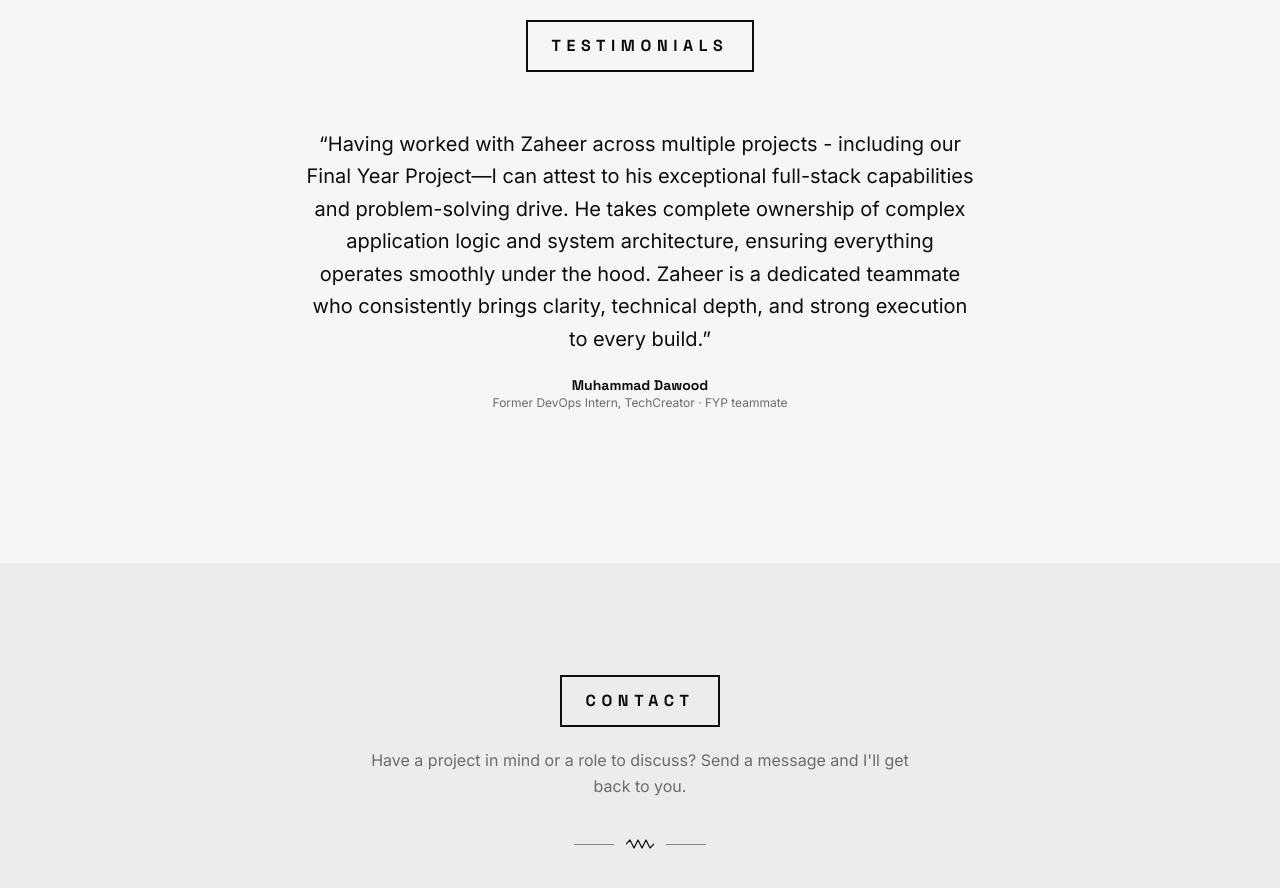
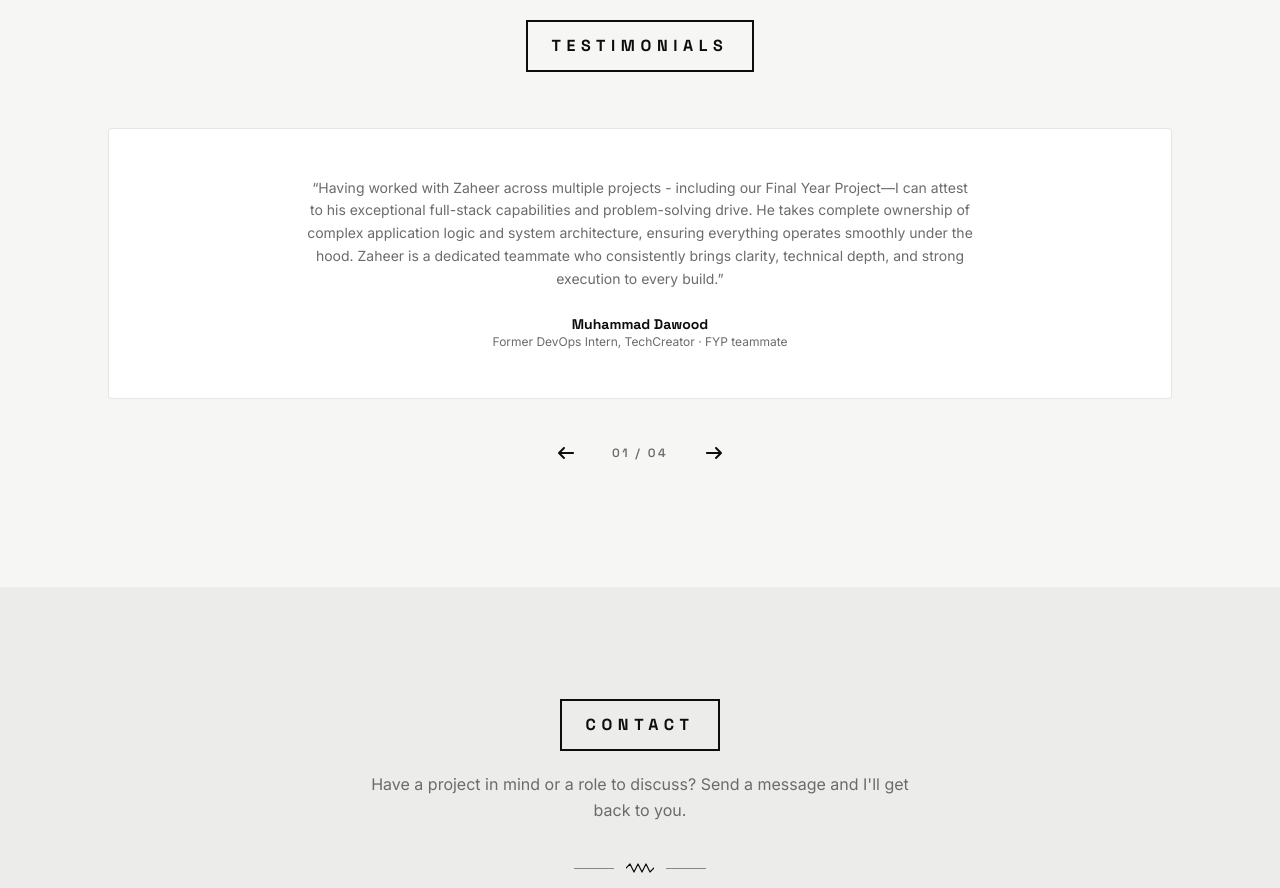
Before and after one commit to stackiid/zaheer-abbas-portfolio, a React (Vite) app: page / in a window 1280 px wide. Shown: the part 4300-5188 px from the top of the page. Built offline with nearby package versions, Linux system fonts and the light colour scheme.

Commit message:
feat(testimonials): adapt project card design system to horizontal single-item testimonial slider with touch and 20s autoplay

```diff
--- a/src/components/Testimonials/TestimonialCarousel.tsx
+++ b/src/components/Testimonials/TestimonialCarousel.tsx
@@ -1,18 +1,27 @@
-import { useCallback, useEffect, useRef, useState } from 'react'
+import { useCallback, useEffect, useMemo, useRef, useState } from 'react'
+import type { KeyboardEvent, TouchEvent } from 'react'
+import { FontAwesomeIcon } from '@fortawesome/react-fontawesome'
+import { faArrowLeft, faArrowRight } from '@fortawesome/free-solid-svg-icons'
 import { testimonials } from '@/data/testimonials'
 import { usePrefersReducedMotion } from '@/hooks/usePrefersReducedMotion'
 
-const ROTATE_MS = 30_000
+const ROTATE_MS = 20_000
+const SWIPE_THRESHOLD = 40
 
-// Shows exactly one testimonial at a time and auto-advances every 30s.
-// Manual navigation resets the timer so it never fights the visitor.
-// Entries without quote text (not yet supplied) are filtered out —
-// the component renders nothing if none are ready.
+// One testimonial visible at a time, in a wide card that reuses the Project
+// Card's own visual language (border, background, rounded-sm corners,
+// typography scale) and the Project Carousel's sliding-track transition,
+// arrow design and swipe/keyboard handling — restyled for a single wide
+// slide, not reinvented. Auto-advances every 20s; looping at the ends
+// (unlike the Project Carousel, which stops there) matches this carousel's
+// pre-existing modulo-index behavior. Entries without quote text are
+// filtered out, as before.
 export function TestimonialCarousel() {
   const entries = testimonials.filter((item) => item.quote.trim().length > 0)
   const [index, setIndex] = useState(0)
   const prefersReducedMotion = usePrefersReducedMotion()
   const timerRef = useRef<number | null>(null)
+  const touchStartX = useRef<number | null>(null)
 
   const clearTimer = () => {
     if (timerRef.current !== null) {
@@ -41,32 +50,76 @@ export function TestimonialCarousel() {
     restartTimer()
   }
 
-  const current = entries[index]
+  const goPrev = () => goTo(index - 1)
+  const goNext = () => goTo(index + 1)
+
+  const trackStyle = useMemo(() => ({ transform: `translateX(-${index * 100}%)` }), [index])
+
+  const onKeyDown = (event: KeyboardEvent) => {
+    if (event.key === 'ArrowLeft') goPrev()
+    if (event.key === 'ArrowRight') goNext()
+  }
+
+  const onTouchStart = (event: TouchEvent) => {
+    touchStartX.current = event.touches[0].clientX
+  }
+
+  const onTouchEnd = (event: TouchEvent) => {
+    if (touchStartX.current === null) return
+    const delta = event.changedTouches[0].clientX - touchStartX.current
+    if (delta > SWIPE_THRESHOLD) goPrev()
+    if (delta < -SWIPE_THRESHOLD) goNext()
+    touchStartX.current = null
+  }
 
   return (
-    <div className="mx-auto flex max-w-2xl flex-col items-center gap-8 text-center">
-      <div aria-live="polite" className="flex min-h-[180px] flex-col items-center justify-center gap-5">
-        <p className="text-lg leading-relaxed text-ink sm:text-xl">&ldquo;{current.quote}&rdquo;</p>
-        <div>
-          <p className="font-display text-sm font-bold text-ink">{current.name}</p>
-          <p className="text-xs text-muted">{current.role}</p>
+    <div
+      role="region"
+      aria-roledescription="carousel"
+      aria-label="Testimonials"
+      tabIndex={0}
+      onKeyDown={onKeyDown}
+      onTouchStart={onTouchStart}
+      onTouchEnd={onTouchEnd}
+      className="relative w-full"
+    >
+      <div className="overflow-hidden">
+        <div aria-live="polite" className="flex transition-transform duration-500 ease-out" style={trackStyle}>
+          {entries.map((entry, entryIndex) => (
+            <div key={entry.id} className="w-full flex-none px-1" aria-hidden={entryIndex !== index}>
+              <article className="flex min-h-[220px] flex-col items-center justify-center gap-6 rounded-sm border border-ink/10 bg-white p-8 text-center sm:p-10 lg:p-12">
+                <p className="max-w-2xl text-sm leading-relaxed text-muted">&ldquo;{entry.quote}&rdquo;</p>
+                <div>
+                  <p className="font-display text-sm font-bold text-ink">{entry.name}</p>
+                  <p className="text-xs text-muted">{entry.role}</p>
+                </div>
+              </article>
+            </div>
+          ))}
         </div>
       </div>
 
       {entries.length > 1 && (
-        <div className="flex items-center gap-3">
-          {entries.map((entry, entryIndex) => (
-            <button
-              key={entry.id}
-              type="button"
-              onClick={() => goTo(entryIndex)}
-              aria-label={`Show testimonial from ${entry.name}`}
-              aria-current={entryIndex === index}
-              className={`h-2 w-2 rounded-full transition-all ${
-                entryIndex === index ? 'w-6 bg-ink' : 'bg-ink/25 hover:bg-ink/50'
-              }`}
-            />
-          ))}
+        <div className="mt-8 flex items-center justify-center gap-6">
+          <button
+            type="button"
+            onClick={goPrev}
+            aria-label="Previous testimonial"
+            className="flex h-11 w-11 items-center justify-center rounded-full border border-ink/20 text-ink transition-colors hover:bg-ink hover:text-paper"
+          >
+            <FontAwesomeIcon icon={faArrowLeft} />
+          </button>
+          <span className="font-display text-xs font-semibold tracking-[0.2em] text-muted">
+            {String(index + 1).padStart(2, '0')} / {String(entries.length).padStart(2, '0')}
+          </span>
+          <button
+            type="button"
+            onClick={goNext}
+            aria-label="Next testimonial"
+            className="flex h-11 w-11 items-center justify-center rounded-full border border-ink/20 text-ink transition-colors hover:bg-ink hover:text-paper"
+          >
+            <FontAwesomeIcon icon={faArrowRight} />
+          </button>
         </div>
       )}
     </div>
```
